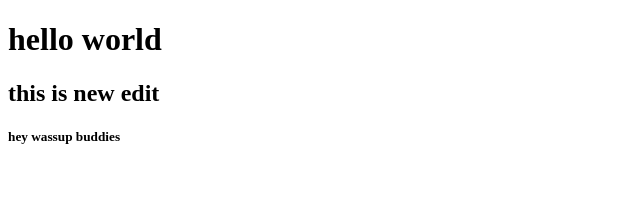
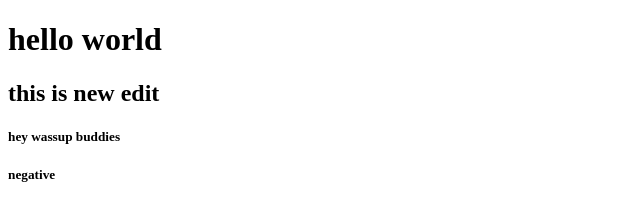
Before and after one commit to riswanrishaldar/datewithgit-sample1, a plain HTML site: page index.html in a window 1280 px wide. Shown: the full height of the page, 0-640 px from the left. Drawn offline with Linux system fonts and the light colour scheme.

Commit message:
negative answer added

```diff
--- a/index.html
+++ b/index.html
@@ -14,5 +14,7 @@
 
 
     <h5>hey wassup buddies</h5>
+
+    <h5>negative</h5>
 </body>
 </html>
```
